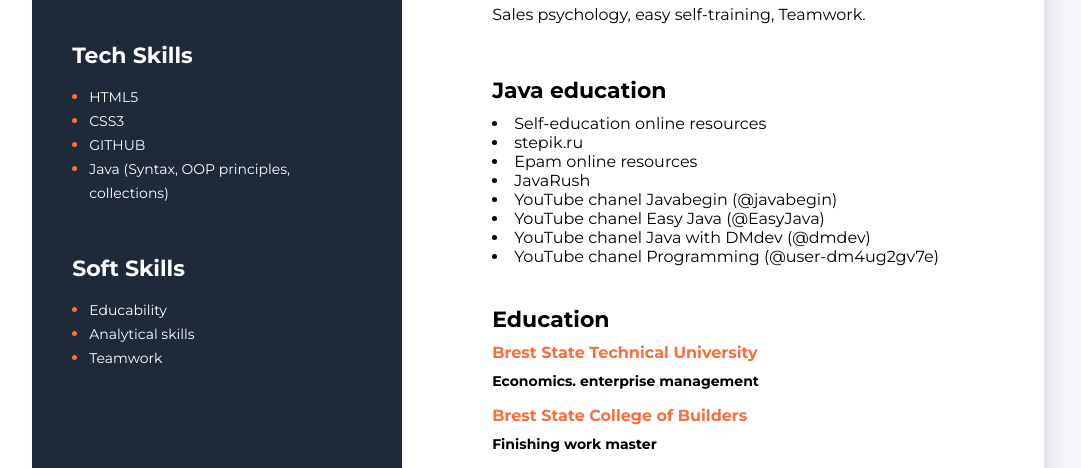
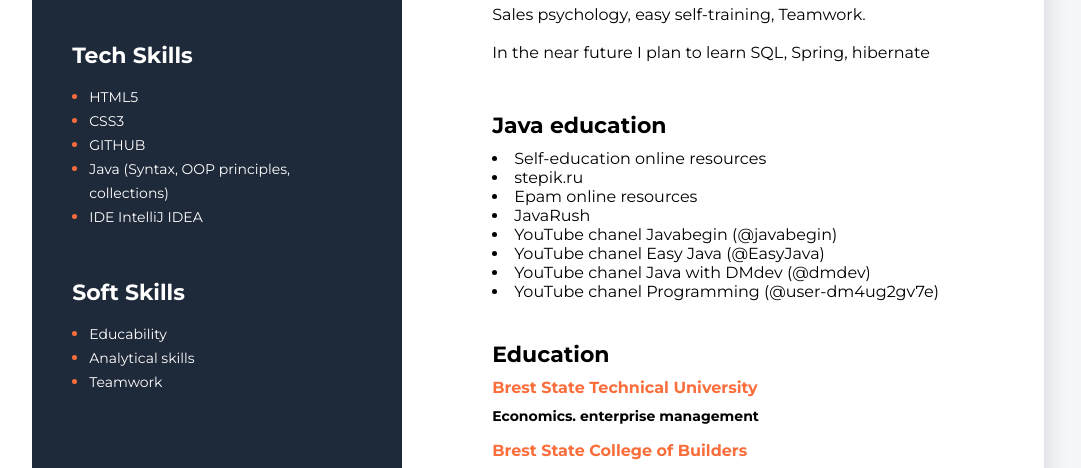
Before and after one commit to slbrest/My-Resume, a plain HTML site: page CV_Litskevich_Java_Junior(eng).html in a window 1280 px wide. Shown: the part 295-763 px from the top of the page, without its empty margins (196-1277 px from the left). Drawn offline with Linux system fonts and the light colour scheme.

Commit message:
Update CV_Litskevich_Java_Junior(eng).html

```diff
--- a/CV_Litskevich_Java_Junior(eng).html
+++ b/CV_Litskevich_Java_Junior(eng).html
@@ -21,7 +21,7 @@
                     <h1 class="about-me-name">Siarhei Litskevich</h1>
 
                     <p class="about-me-descr">I have experience in managing personnel of 1-5 people.
-				Leadership qualities, Analytical skills, Sales psychology, easy self-training, Teamwork. </p>
+				Leadership qualities, Analytical skills, Sales psychology, easy self-training, Teamwork. <p>In the near future I plan to learn SQL, Spring, hibernate</p></p>
                 </div>
 
                 <!--my projects section-->
@@ -103,6 +103,7 @@
                     <li class="tech-skills-item"><span class="tech-skills-text">CSS3</span></li>
                     <li class="tech-skills-item"><span class="tech-skills-text">GITHUB</span></li>
                     <li class="tech-skills-item"><span class="tech-skills-text">Java (Syntax, OOP principles, collections)</span></li>
+			  <li class="tech-skills-item"><span class="tech-skills-text">IDE IntelliJ IDEA</span></li>
 
                 </ul>
             </div>
```
